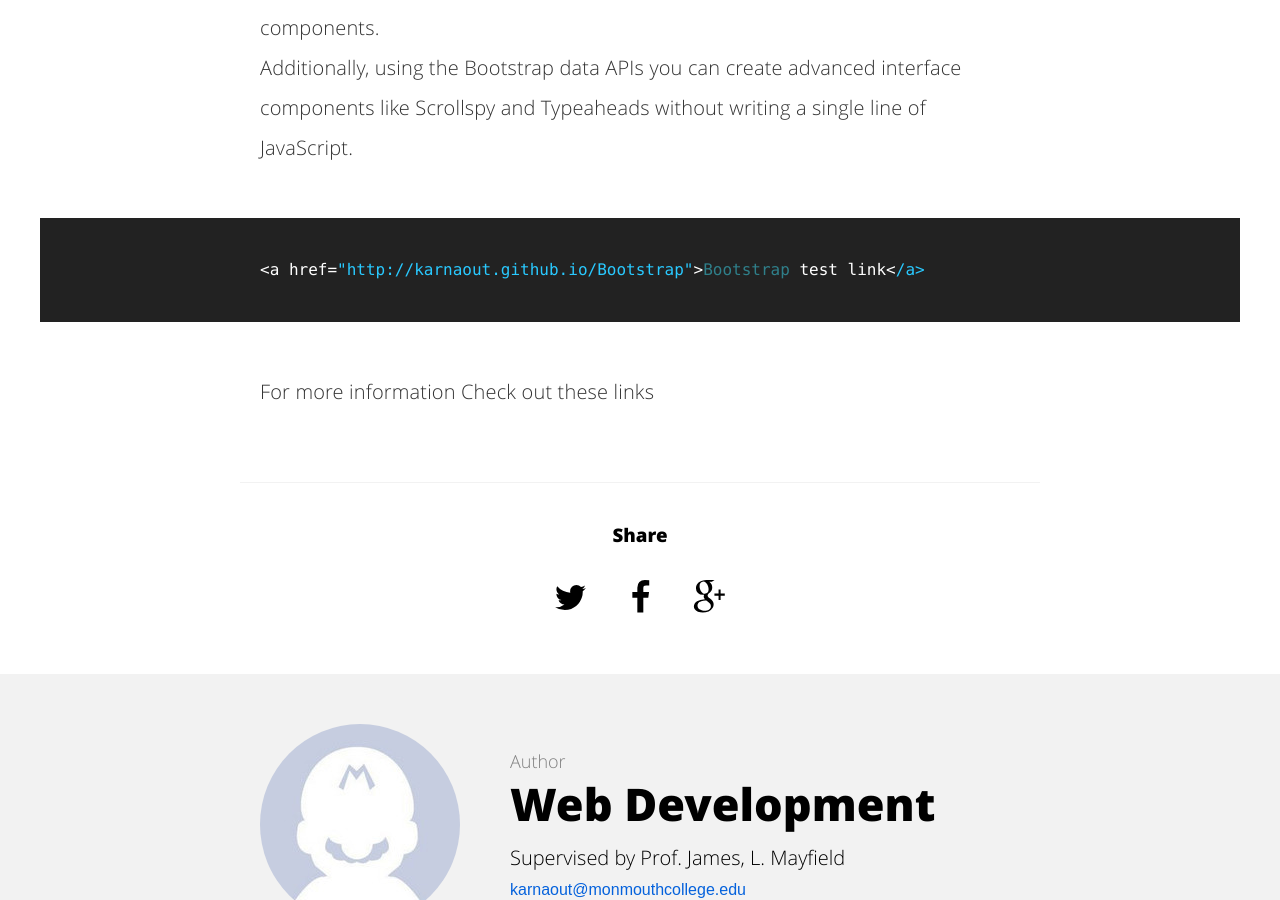
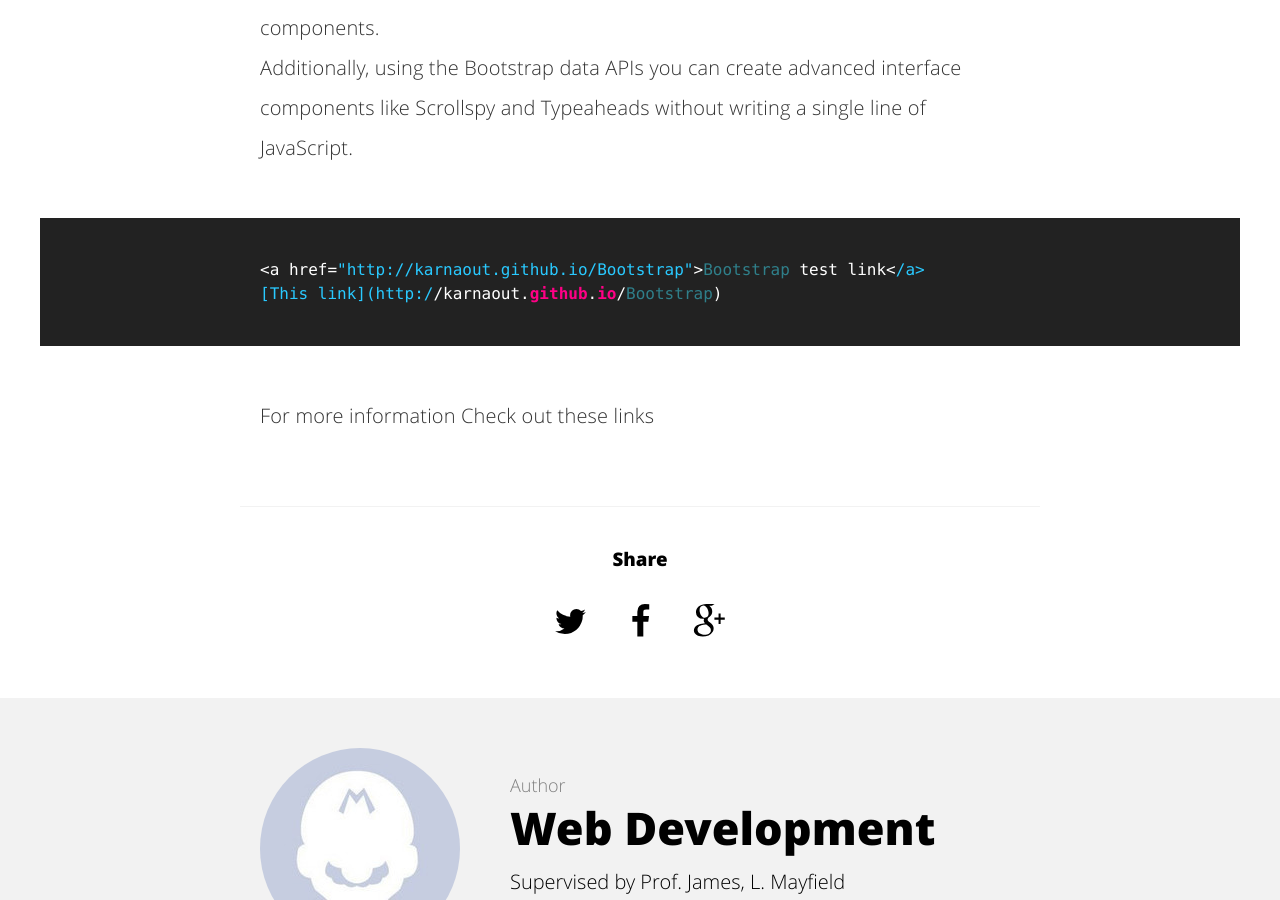
Before and after one commit to karnaout/Web-Development, a Jekyll site: the page built from _posts/2015-12-01-Bootstrap.md, in a window 1280 px wide and 900 px high, scrolled down 1417 px. Built offline with Jekyll 4.4.1, drawn with Linux system fonts in a browser that asks for light colours; Markdown is read by kramdown in place of the engine named in the settings; comment, search, counter and statistics services are not loaded.

Commit message:
link test1

```diff
--- a/_posts/2015-12-01-Bootstrap.md
+++ b/_posts/2015-12-01-Bootstrap.md
@@ -20,6 +20,7 @@ Additionally, using the Bootstrap data APIs you can create advanced interface co
 
 {% highlight ruby %}
 <a href="http://karnaout.github.io/Bootstrap">Bootstrap test link</a>
+[This link](http://karnaout.github.io/Bootstrap)
 {% endhighlight %}
 
 
```
